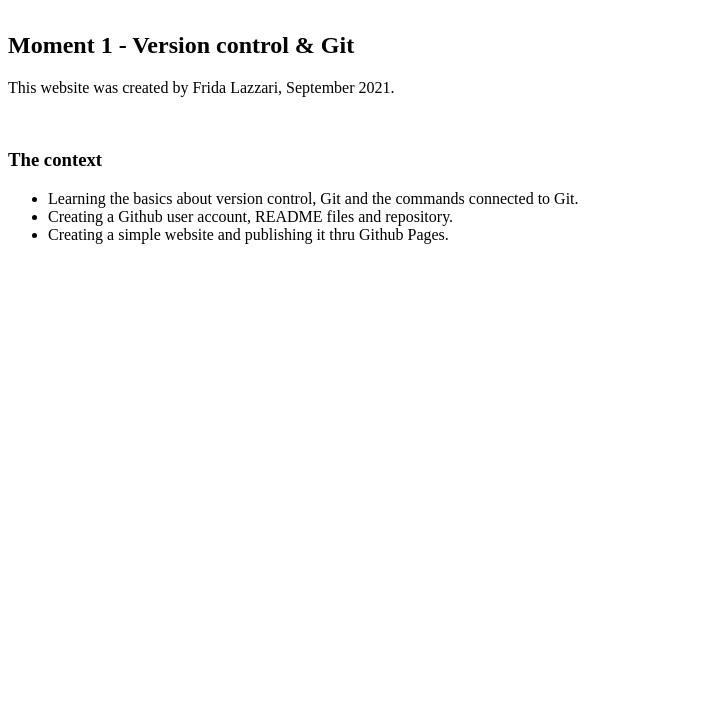
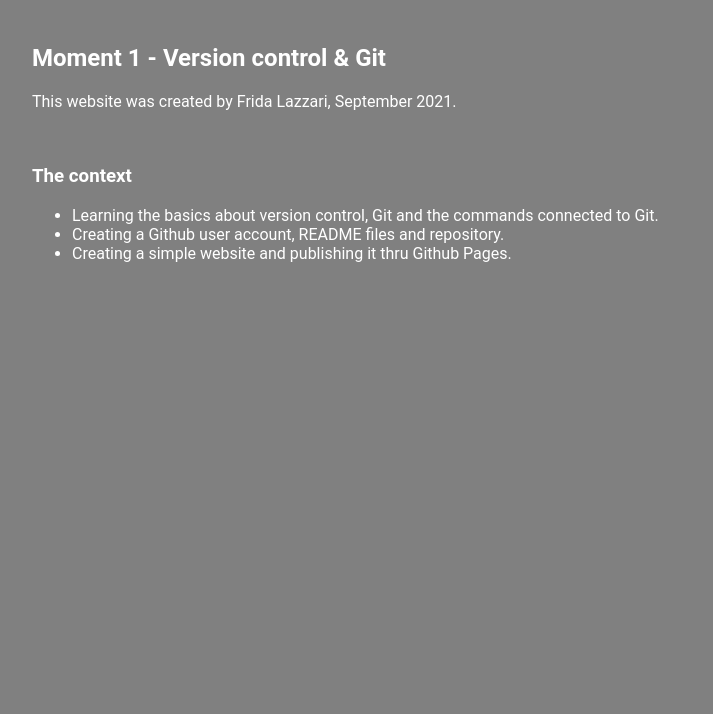
Before and after one commit to frla1901/dt173g_moment1, a plain HTML site: page index.html in a window 1280 px wide. Shown: the part 86-800 px from the top of the page, without its empty margins (0-713 px from the left). Drawn offline with Linux system fonts and the light colour scheme.

Commit message:
Adding simple stylesheet

```diff
--- /dev/null
+++ b/css/style.css
@@ -0,0 +1,10 @@
+@charset "UTF-8";
+/* CSS document - DT173G Moment 1 created by: Frida Lazzari 2021 */
+
+
+body {
+    background-color: grey;
+    color:white;
+    margin: 2rem;
+    font-family: Roboto, Oxygen, Ubuntu, Cantarell, 'Open Sans', 'Helvetica Neue', sans-serif, sans-serif;
+}
--- a/index.html
+++ b/index.html
@@ -4,7 +4,10 @@
     <meta charset="UTF-8">
     <meta http-equiv="X-UA-Compatible" content="IE=edge">
     <meta name="viewport" content="width=device-width, initial-scale=1.0">
-    <title>DT173G - Moment 1</title>
+    <title>DT173G | Moment 1</title>
+
+        <!-- Link to my css files -->
+        <link rel="stylesheet" href="css/style.css" id="css_sheet" type="text/css">
 </head>
 <body>
     <h1>Webbutveckling III</h1>
```
